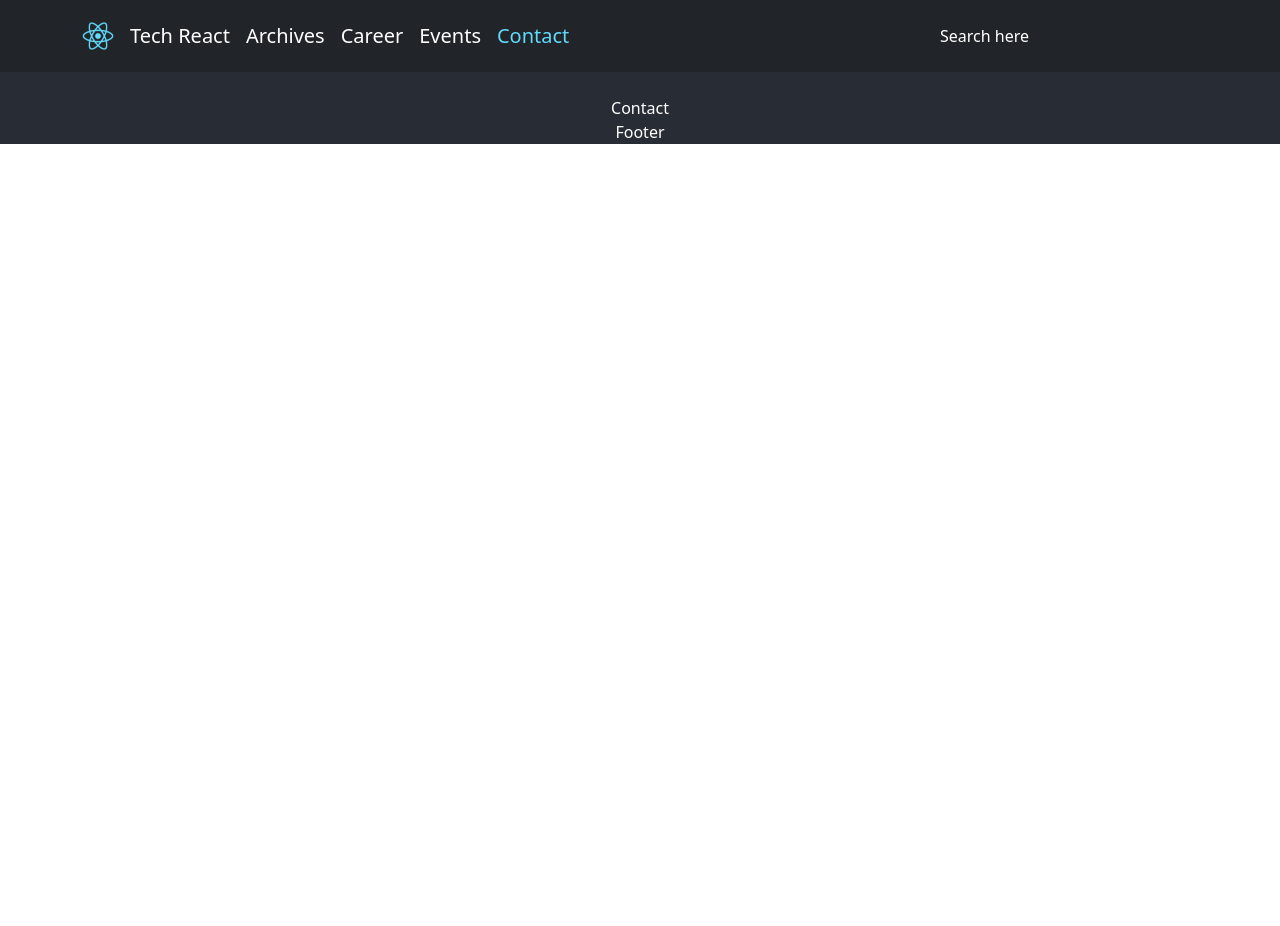
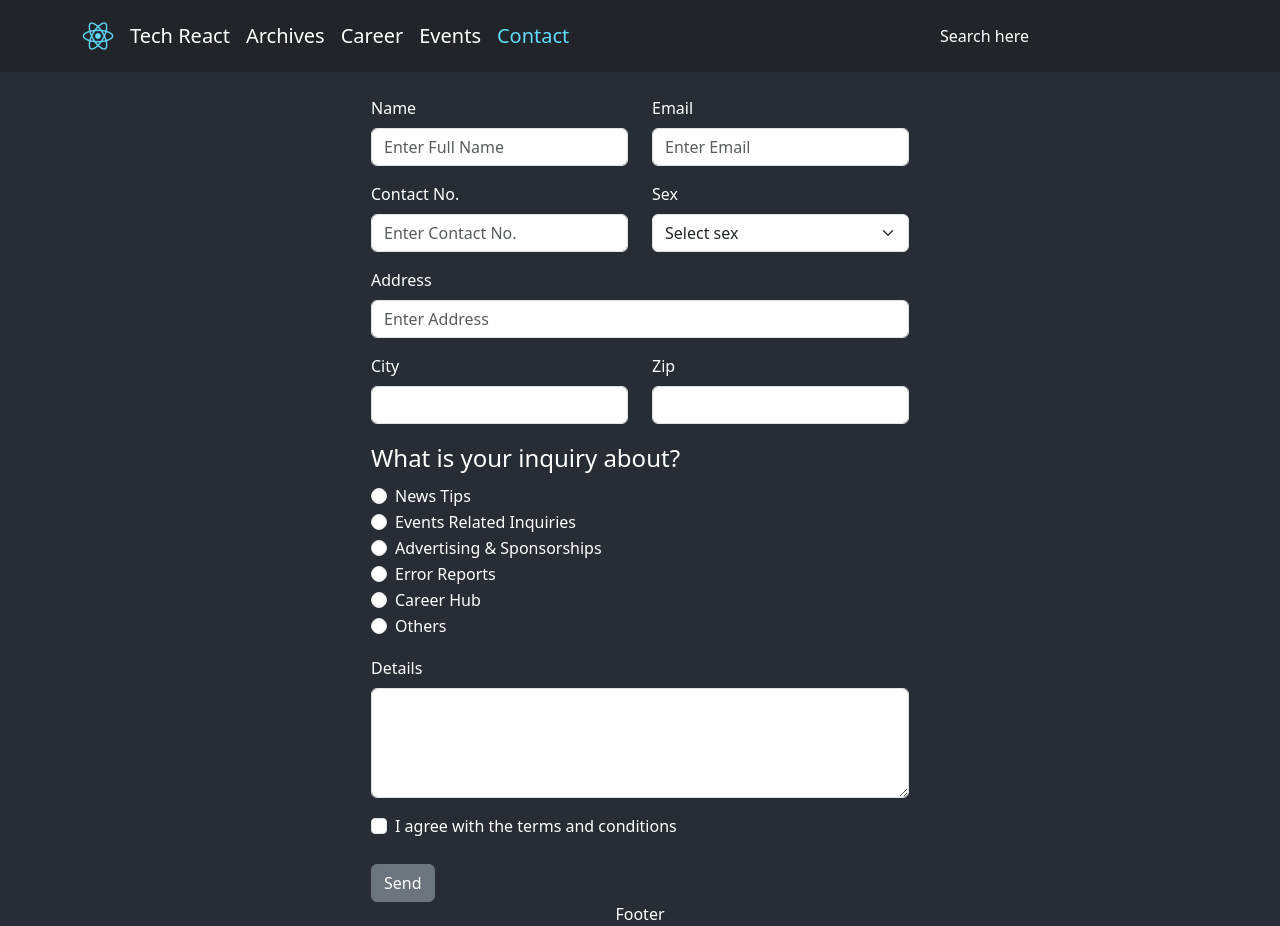
Before and after one commit to scottishsummer98/react_techblog, a React (Create React App) app: page /contact in a window 1280 px wide. Before the commit the page ends 800 px from the top, so only its background shows below. Built offline with nearby package versions, Linux system fonts and the light colour scheme.

Commit message:
'contactpagedesigndone'

```diff
--- a/src/components/Main/Contact.jsx
+++ b/src/components/Main/Contact.jsx
@@ -1,12 +1,132 @@
-import React, { Component } from 'react'
+import React, { Component } from "react";
+import { Form, Row, Col, FormGroup, Label, Input, Button } from "reactstrap";
 
 export class Contact extends Component {
+  constructor() {
+    super();
+    this.state = {};
+  }
   render() {
     document.title = "Contact";
     return (
-      <div>Contact</div>
-    )
+      <div>
+        <Form>
+          <Row>
+            <Col md={6}>
+              <FormGroup>
+                <Label for="name">Name</Label>
+                <Input
+                  id="name"
+                  name="name"
+                  placeholder="Enter Full Name"
+                  type="text"
+                />
+              </FormGroup>
+            </Col>
+            <Col md={6}>
+              <FormGroup>
+                <Label for="email">Email</Label>
+                <Input
+                  id="email"
+                  name="email"
+                  placeholder="Enter Email"
+                  type="email"
+                />
+              </FormGroup>
+            </Col>
+          </Row>
+          <Row>
+            <Col md={6}>
+              <FormGroup>
+                <Label for="contactno">Contact No.</Label>
+                <Input
+                  id="contactno"
+                  name="contactno"
+                  placeholder="Enter Contact No."
+                  type="text"
+                />
+              </FormGroup>
+            </Col>
+            <Col md={6}>
+              <FormGroup>
+                <Label for="sex">Sex</Label>
+                <Input id="sex" name="sex" type="select">
+                  <option selected disabled>
+                    Select sex
+                  </option>
+                  <option>Male</option>
+                  <option>Female</option>
+                  <option>Others</option>
+                </Input>
+              </FormGroup>
+            </Col>
+          </Row>
+          <FormGroup>
+            <Label for="address">Address</Label>
+            <Input id="address" name="address" placeholder="Enter Address" />
+          </FormGroup>
+          <Row>
+            <Col md={6}>
+              <FormGroup>
+                <Label for="city">City</Label>
+                <Input id="city" name="city" />
+              </FormGroup>
+            </Col>
+            <Col md={6}>
+              <FormGroup>
+                <Label for="zip">Zip</Label>
+                <Input id="zip" name="zip" />
+              </FormGroup>
+            </Col>
+          </Row>
+          <FormGroup tag="fieldset">
+            <legend>What is your inquiry about?</legend>
+            <FormGroup check>
+              <Input name="inquiry" type="radio" />
+              <Label check>News Tips</Label>
+            </FormGroup>
+            <FormGroup check>
+              <Input name="inquiry" type="radio" />
+              <Label check>Events Related Inquiries</Label>
+            </FormGroup>
+            <FormGroup check>
+              <Input name="inquiry" type="radio" />
+              <Label check>Advertising & Sponsorships</Label>
+            </FormGroup>
+            <FormGroup check>
+              <Input name="inquiry" type="radio" />
+              <Label check>Error Reports</Label>
+            </FormGroup>
+            <FormGroup check>
+              <Input name="inquiry" type="radio" />
+              <Label check>Career Hub</Label>
+            </FormGroup>
+            <FormGroup check>
+              <Input name="inquiry" type="radio" />
+              <Label check>Others</Label>
+            </FormGroup>
+          </FormGroup>
+          <FormGroup>
+            <Label for="inquiryOtherDetails">Details</Label>
+            <Input
+              id="inquiryOtherDetails"
+              name="inquiryOtherDetails"
+              type="textarea"
+              rows="4"
+            />
+          </FormGroup>
+          <FormGroup check>
+            <Input id="termcond" name="termcond" type="checkbox" />
+            <Label check for="termcond">
+              I agree with the terms and conditions
+            </Label>
+          </FormGroup>
+          <br />
+          <Button>Send</Button>
+        </Form>
+      </div>
+    );
   }
 }
 
-export default Contact
+export default Contact;
```
Also changed, not shown: src/components/Main/Footer.jsx (+3 -5 lines).
